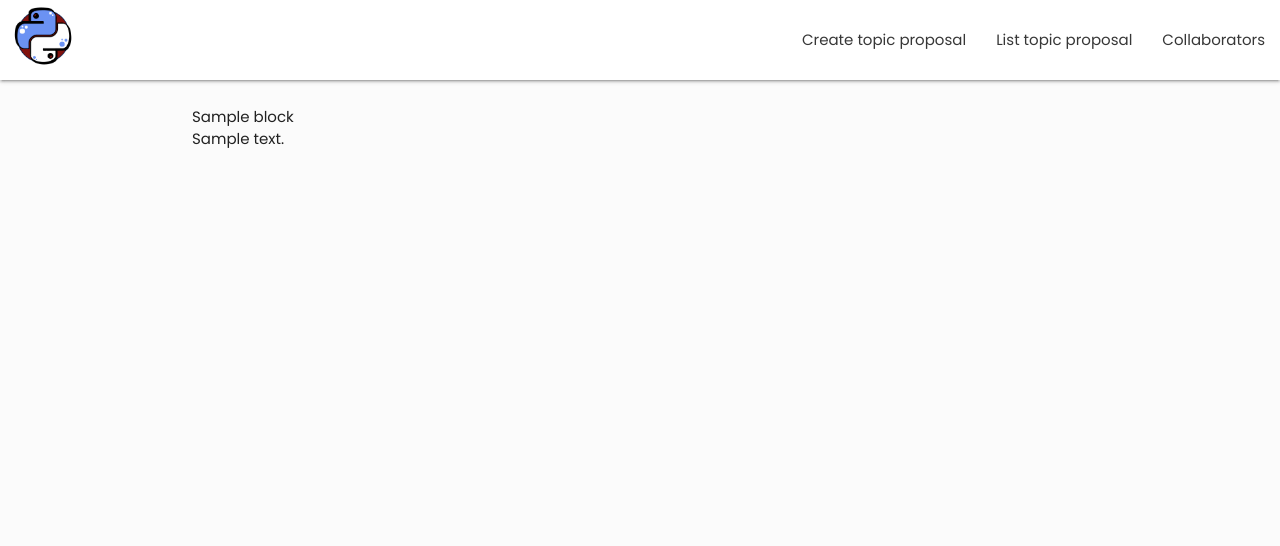
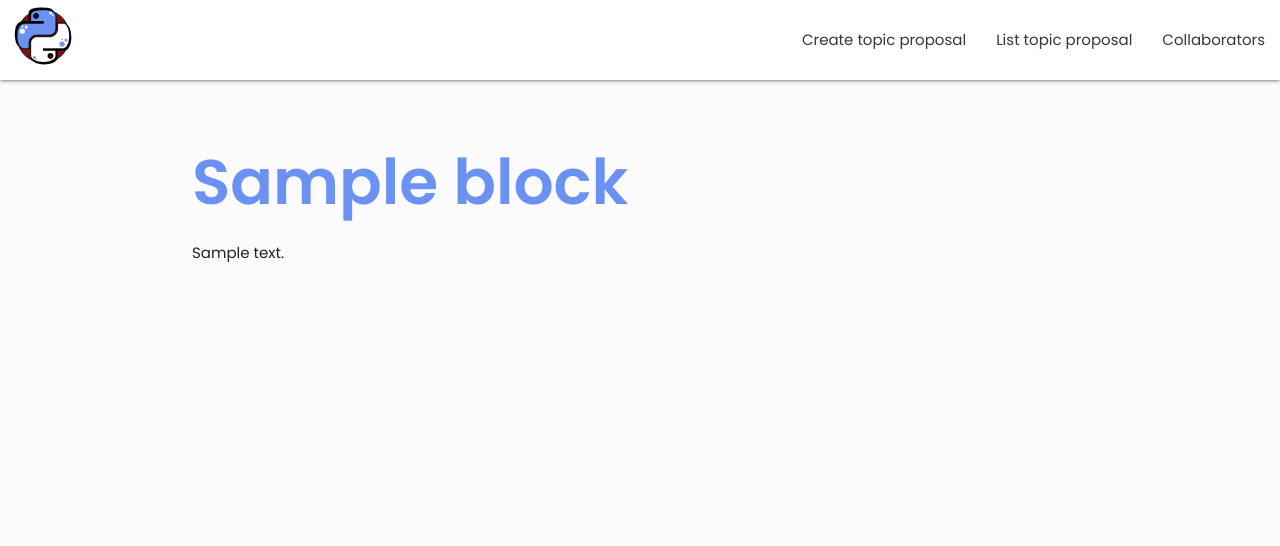
Before and after one commit to pythonalicante/Meetup-Selector, a Django app: template meetupselector/landingpage/templates/landing_page.html in a window 1280 px wide. Shown: the top 546 px of the page. Run offline with Django 3.2, Linux system fonts and the light colour scheme; the template is opened without the code that fills it: most values are stand-ins (such as "Sample title", 1, 10 or a date in 2020).

Commit message:
ref(landingpage): Add H1 to title landingpage

```diff
--- a/meetupselector/landingpage/templates/landing_page.html
+++ b/meetupselector/landingpage/templates/landing_page.html
@@ -2,11 +2,11 @@
 {% block content %}
 
 {% for block in content %}
-    <div>
-        {{ block.title|safe }}
-    </div>
-    <div>
-        {{ block.content|safe }}
-    </div>
+<div>
+    <h1 class="custom-title">{{ block.title|safe }}</h1>
+</div>
+<div>
+    {{ block.content|safe }}
+</div>
 {% endfor %}
 {% endblock %}
```
